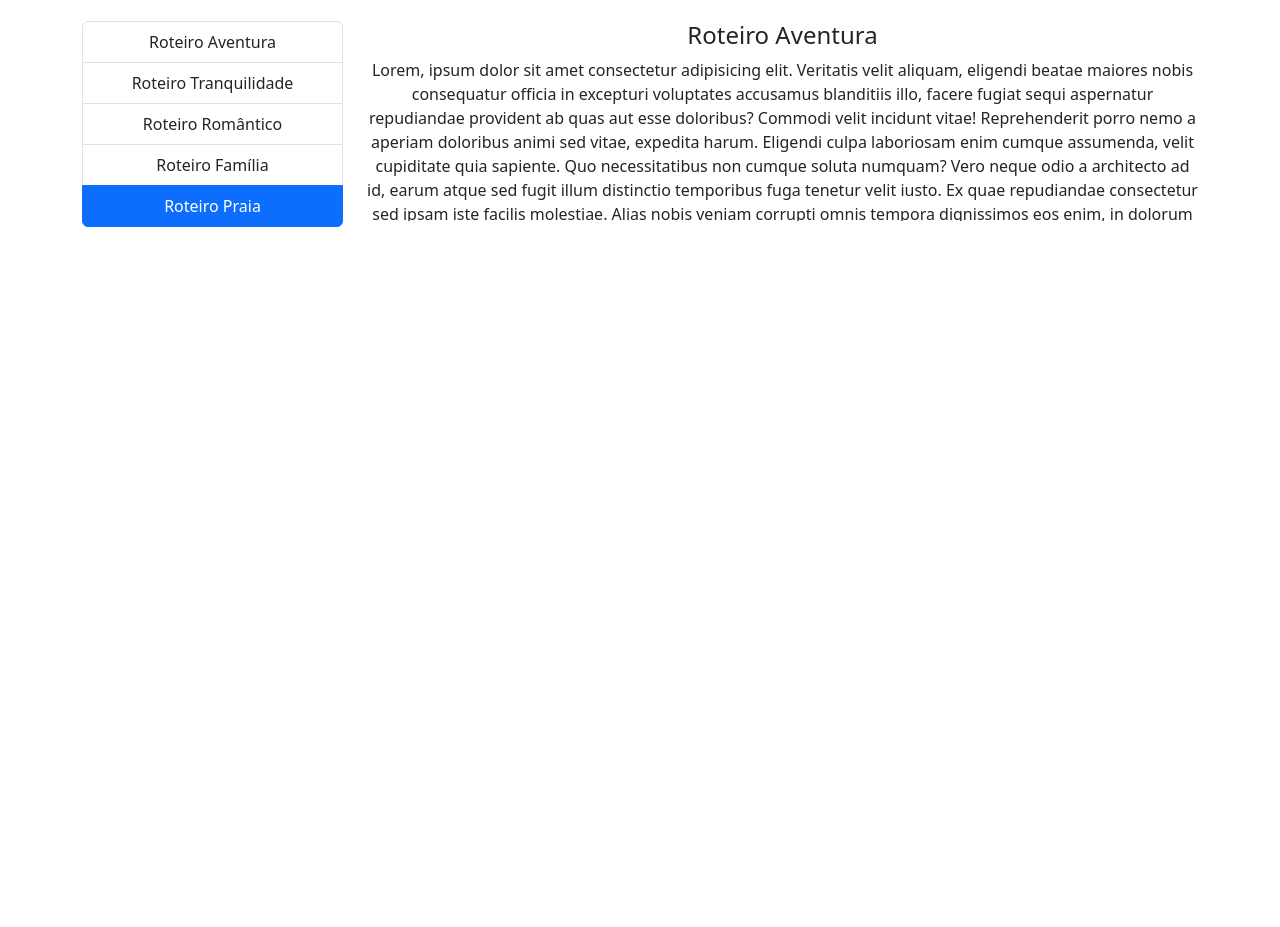
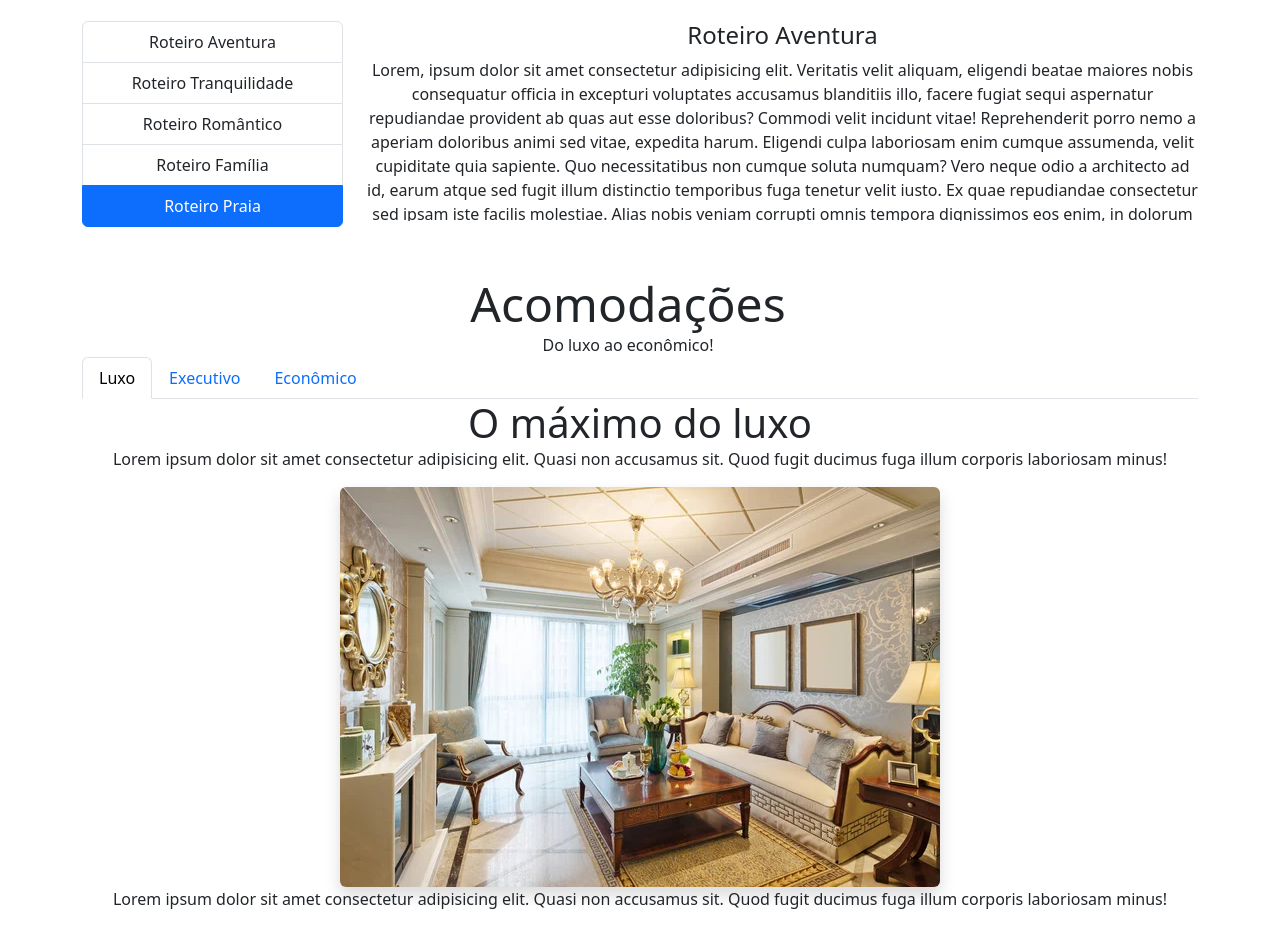
Before and after one commit to JoaoVictorCorrea/travel-agency-project, a plain HTML site: page index.html in a window 1280 px wide. Shown: the part 631-1558 px from the top of the page. Before the commit the page ends 858 px from the top, so only its background shows below. Drawn offline with nearby package versions, Linux system fonts and the light colour scheme.

Commit message:
closes #8 - Tab

```diff
--- a/index.html
+++ b/index.html
@@ -94,13 +94,15 @@
 
     <div class="container text-center mt-5">
 
-      <!-- Title -->
-      <div class="display-5">
-        Aqui começa a sua aventura!
+      <!-- Title e SubTitle Roteiros -->
+      <div class="row">
+        <div class="col">
+          <div class="display-5">
+            Aqui começa a sua aventura!
+          </div>
+          Reserve agora a sua experiência!
+        </div>
       </div>
-
-      <!-- SubTitle -->
-      Reserve agora a sua experiência!
 
       <!-- ScrollSpy Roteiros -->
       <div class="row mt-4">
@@ -190,6 +192,77 @@
               delectus.</p>
           </div>
         </div>
+
+        <!-- Title e SubTitle Acomodações -->
+        <div class="row mt-5">
+          <div class="col">
+            <div class="display-5">
+              Acomodações
+            </div>
+            Do luxo ao econômico!
+          </div>
+        </div>
+
+        <div class="col">
+          <ul class="nav nav-tabs" id="myTab" role="tablist">
+            <li class="nav-item" role="presentation">
+              <button class="nav-link active" id="home-tab" data-bs-toggle="tab" data-bs-target="#home-tab-pane" type="button"
+                role="tab" aria-controls="home-tab-pane" aria-selected="true">Luxo</button>
+            </li>
+            <li class="nav-item" role="presentation">
+              <button class="nav-link" id="profile-tab" data-bs-toggle="tab" data-bs-target="#profile-tab-pane" type="button"
+                role="tab" aria-controls="profile-tab-pane" aria-selected="false">Executivo</button>
+            </li>
+            <li class="nav-item" role="presentation">
+              <button class="nav-link" id="contact-tab" data-bs-toggle="tab" data-bs-target="#contact-tab-pane" type="button"
+                role="tab" aria-controls="contact-tab-pane" aria-selected="false">Econômico</button>
+            </li>
+          </ul>
+          <div class="tab-content" id="myTabContent">
+            <div class="tab-pane fade show active" id="home-tab-pane" role="tabpanel" aria-labelledby="home-tab" tabindex="0">
+              <div class="display-6">
+                O máximo do luxo
+              </div>
+              <p>
+                Lorem ipsum dolor sit amet consectetur adipisicing elit. Quasi non accusamus sit. Quod fugit ducimus fuga illum
+                corporis laboriosam minus!
+              </p>
+              <img src="images/room1.jpg" alt="luxo" class="shadow rounded img-fluid" />
+              <p>
+                Lorem ipsum dolor sit amet consectetur adipisicing elit. Quasi non accusamus sit. Quod fugit ducimus fuga illum
+                corporis laboriosam minus!
+              </p>
+            </div>
+            <div class="tab-pane fade" id="profile-tab-pane" role="tabpanel" aria-labelledby="profile-tab" tabindex="0">
+              <div class="display-6">
+                Melhor custo benefício
+              </div>
+              <p>
+                Lorem ipsum dolor sit amet consectetur adipisicing elit. Quasi non accusamus sit. Quod fugit ducimus fuga illum
+                corporis laboriosam minus!
+              </p>
+              <img src="images/room2.jpg" alt="executivo" class="shadow rounded img-fluid" />
+              <p>
+                Lorem ipsum dolor sit amet consectetur adipisicing elit. Quasi non accusamus sit. Quod fugit ducimus fuga illum
+                corporis laboriosam minus!
+              </p>
+            </div>
+            <div class="tab-pane fade" id="contact-tab-pane" role="tabpanel" aria-labelledby="contact-tab" tabindex="0">
+              <div class="display-6">
+                Somente o essencial
+              </div>
+              <p>
+                Lorem ipsum dolor sit amet consectetur adipisicing elit. Quasi non accusamus sit. Quod fugit ducimus fuga illum
+                corporis laboriosam minus!
+              </p>
+              <img src="images/room3.jpg" alt="economico" class="shadow rounded img-fluid" />
+              <p>
+                Lorem ipsum dolor sit amet consectetur adipisicing elit. Quasi non accusamus sit. Quod fugit ducimus fuga illum
+                corporis laboriosam minus!
+              </p>
+            </div>
+          </div>
+        </div>
       </div>
     </div>
 
```
